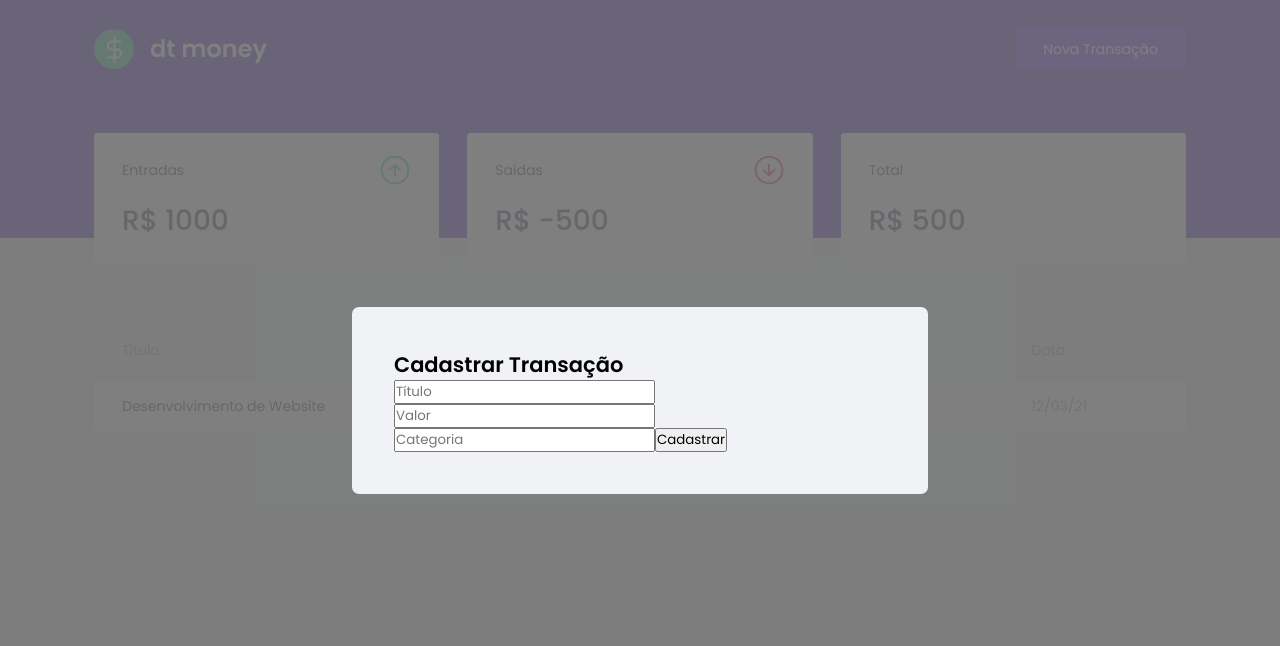
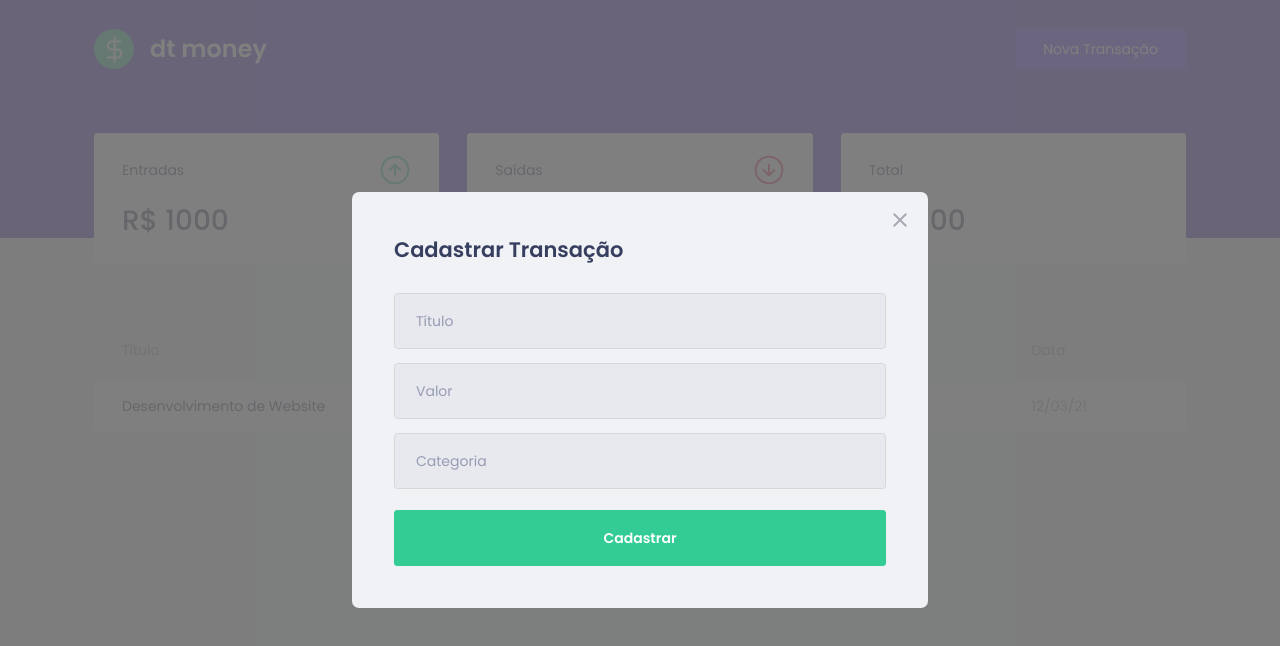
Before and after one commit to frrfdev/dtmoney-ignite, a React (Create React App) app: page / in a window 1280 px wide. Both pictures are taken after a click on the button "Nova Transação". Shown: the top 646 px of the page. Built offline with nearby package versions, Linux system fonts and the light colour scheme; no server answers; what miragejs would draw is missing.

Commit message:
Estilização Modal

```diff
--- /dev/null
+++ b/src/components/CloseModalButton/index.tsx
@@ -0,0 +1,14 @@
+import closeIcon from "../../assets/close.svg";
+import { Button } from "./styles";
+
+interface CloseModalButtonProps {
+  onRequestClose: () => void;
+}
+
+export function CloseModalButton({ onRequestClose }: CloseModalButtonProps) {
+  return (
+    <Button type="button" onClick={onRequestClose}>
+      <img src={closeIcon} alt="Fechar Modal" />
+    </Button>
+  );
+}
--- /dev/null
+++ b/src/components/CloseModalButton/styles.ts
@@ -0,0 +1,17 @@
+import styled from 'styled-components';
+
+export const Button = styled.button`
+  border: 0;
+
+  position: absolute;
+  top: 1.5rem;
+  right: 1.5rem;
+
+  background: transparent;
+
+  transition:filter 0.2s;
+
+  &:hover {
+      filter: brightness(0.7);
+  }
+`;
--- a/src/components/NewTransactionModal/index.tsx
+++ b/src/components/NewTransactionModal/index.tsx
@@ -1,6 +1,6 @@
 import { Container } from "./styles";
 import { CustomModal } from "../../styles/customModal";
-
+import { CloseModalButton } from "../CloseModalButton";
 interface NewTransactionModalProps {
   isOpen: boolean;
   onRequestClose: () => void;
@@ -13,6 +13,8 @@ export function NewTransactionModal({
   return (
     <CustomModal isOpen={isOpen} onRequestClose={onRequestClose}>
       <Container>
+        <CloseModalButton onRequestClose={onRequestClose} />
+
         <h2>Cadastrar Transação</h2>
 
         <input type="text" placeholder="Título" />
--- a/src/components/NewTransactionModal/styles.ts
+++ b/src/components/NewTransactionModal/styles.ts
@@ -1,5 +1,58 @@
 import styled from 'styled-components';
 
 export const Container = styled.div`
+    display: flex;
+    flex-direction: column;
 
+    h2 {
+        color: var(--text-title);
+        font-size: 1.5rem;
+        margin-bottom: 2rem;
+    }
+
+    input {
+        width: 100%;
+        height: 4rem;
+
+        padding: 0 1.5rem;
+
+        border-radius: 0.25rem;
+        border: 1px solid #d7d7d7;
+
+        background: #e7e9ee;
+
+        font-weight: 400;
+        font-size: 1rem;
+
+        &::placeholder {
+            color: var(--text-body);
+        }
+
+        & + input {
+            margin-top: 1rem;
+        }
+    }
+
+    button[type="submit"] {
+        width: 100%;
+        height: 4rem;
+
+        padding: 0 1.5rem;
+        margin-top: 1.5rem;
+
+        background: var(--green);
+        color: #ffffff;
+
+        border-radius: 0.25rem;
+        border: 0;
+
+        font-size: 1rem;
+        font-weight: 600;
+
+        transition: filter 0.2s;
+
+        &:hover {
+            filter: brightness(0.9);
+        }
+    }
 `;
```
